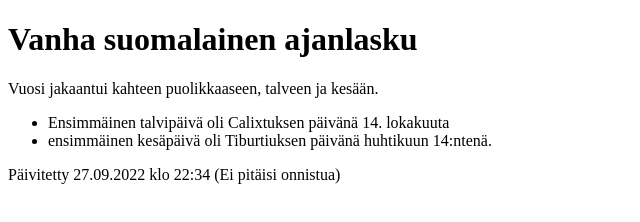
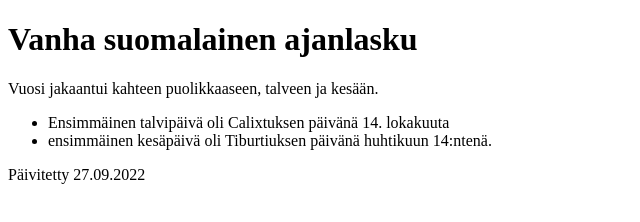
Before and after one commit to RaimoHaikari/ajan-lasku, a plain HTML site: page index.html in a window 1280 px wide. Shown: the whole page, without its empty margins (0-640 px from the left). Drawn offline with Linux system fonts and the light colour scheme.

```diff
--- a/index.html
+++ b/index.html
@@ -13,6 +13,6 @@
       <li>Ensimmäinen talvipäivä oli Calixtuksen päivänä 14. lokakuuta</li>
       <li>ensimmäinen kesäpäivä oli Tiburtiuksen päivänä huhtikuun 14:ntenä.</li>
     </ul>
-    <p>Päivitetty 27.09.2022 klo 22:34 (Ei pitäisi onnistua)</p>
+    <p>Päivitetty 27.09.2022</p>
   </body>
 </html>
```
